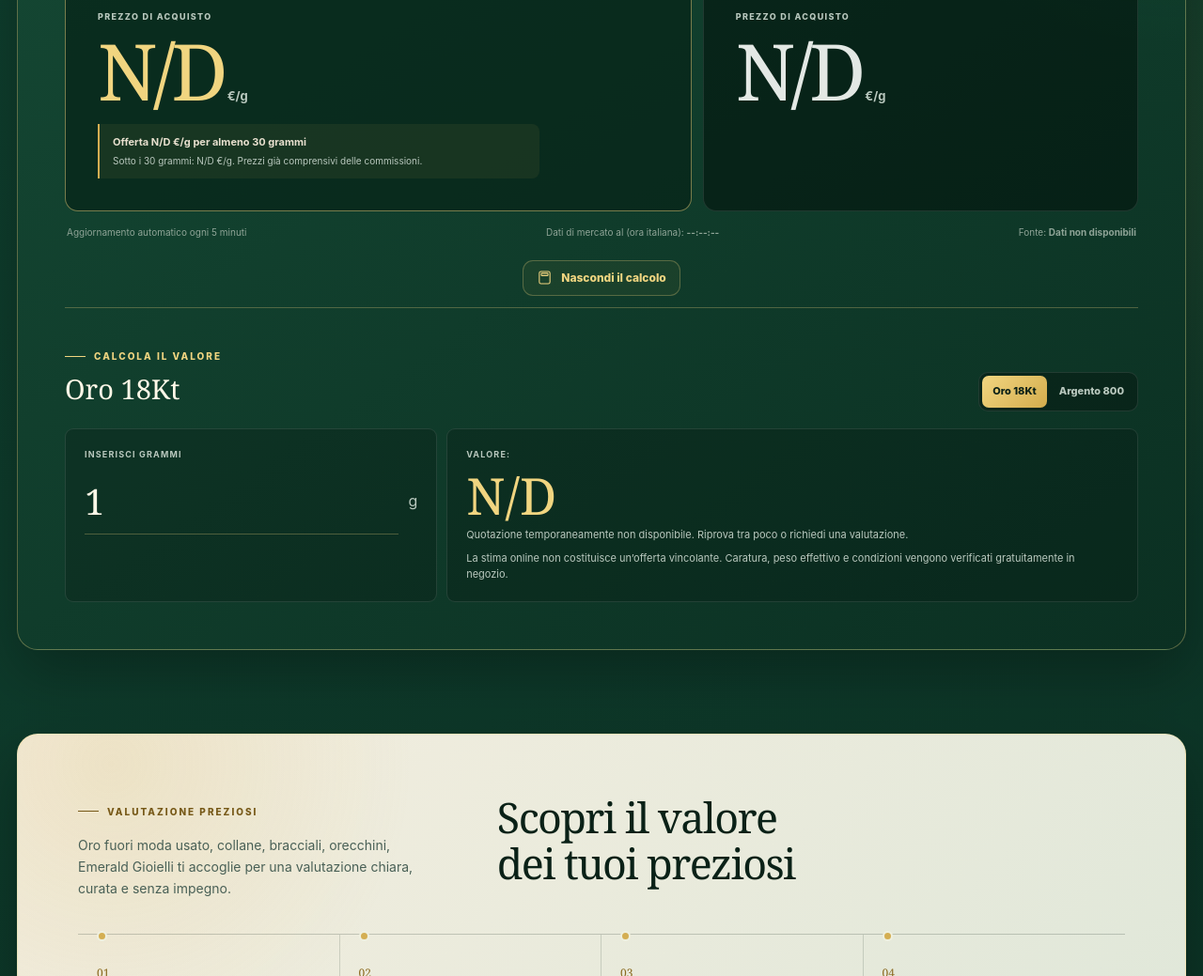
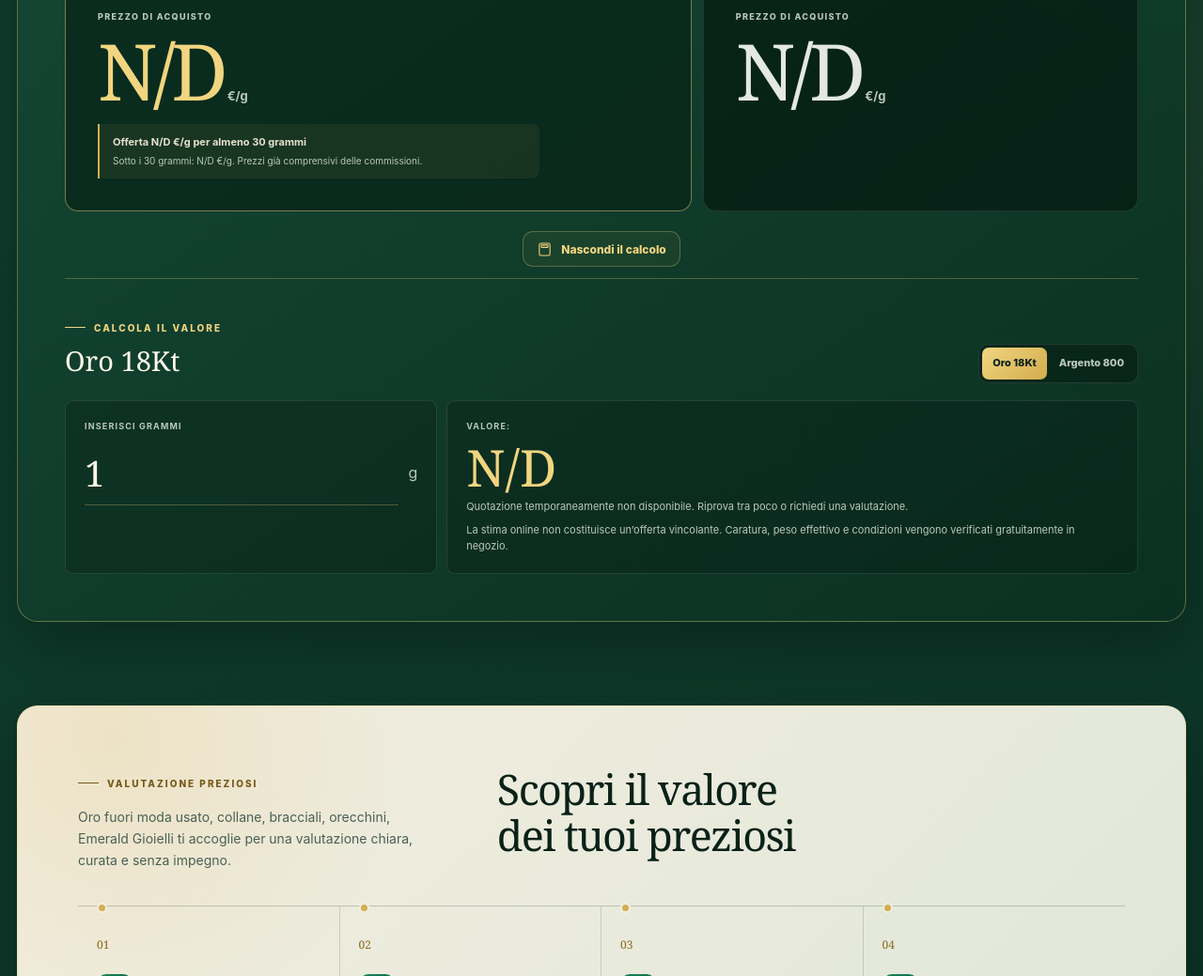
Before and after one commit to LorenzoBonaccorso/emerald-gioielli, a website: page index.html in a window 1280 px wide. Shown: the part 1037-2076 px from the top of the page at 94% size. Drawn offline with Linux system fonts and the light colour scheme; no server answers.

Commit message:
Rimuove la riga con frequenza, data e fonte delle quotazioni

```diff
--- a/index.html
+++ b/index.html
@@ -169,12 +169,7 @@
 </div>
 </div>
 
-<div class="metals-update-row">
-<span>Aggiornamento automatico ogni 5 minuti</span>
-<span>Dati di mercato al (ora italiana): <strong id="metals-updated" aria-live="polite">--:--:--</strong></span>
-<span>Fonte: <strong id="metals-source">--</strong></span>
-</div>
-<noscript><p>Le quotazioni si riferiscono alla data indicata. Per aggiornare i dati e usare il calcolatore attiva JavaScript, oppure contatta il negozio per una valutazione.</p></noscript>
+<noscript><p>Le quotazioni pubblicate sono indicative. Per aggiornare i dati e usare il calcolatore attiva JavaScript, oppure contatta il negozio per una valutazione.</p></noscript>
 
 <div class="calculator-toggle-row">
 <button class="calculator-toggle-button" id="calculator-toggle" type="button" aria-expanded="true" aria-controls="metals-converter">
--- a/script.js
+++ b/script.js
@@ -11,8 +11,6 @@ const CACHE_KEY_PREZZI = 'emerald-metals-live-prices-v9';
 const priceGold18Element = document.getElementById('price-gold18');
 const priceGold24Element = document.getElementById('price-gold24');
 const priceSilver800Element = document.getElementById('price-silver800');
-const updatedElement = document.getElementById('metals-updated');
-const sourceElement = document.getElementById('metals-source');
 const liveBadgeElement = document.getElementById('metals-live-badge');
 const liveTextElement = document.getElementById('metals-live-text');
 const gramsInput = document.getElementById('metal-grams');
@@ -37,7 +35,6 @@ let prezzoStandard18EurGrammo = null;
 let prezzoPromo18EurGrammo = null;
 let prezzoOroPuroEurGrammo = null;
 let prezzoArgento800EurGrammo = null;
-let ultimoAggiornamentoPrezzo = null;
 let currentAsset = 'gold18';
 let currentGoldAsset = 'gold18';
 let usingCachedPrices = false;
@@ -94,7 +91,6 @@ function applicaQuotazione(snapshot, cached) {
  prezzoStandard18EurGrammo = quote.standard18;
  prezzoPromo18EurGrammo = quote.promo18;
  prezzoArgento800EurGrammo = quote.argento800;
- ultimoAggiornamentoPrezzo = quote.asOf;
  currentMarketSource = quote.provider;
  currentPriceMode = quote.mode;
  usingCachedPrices = cached;
@@ -118,14 +114,8 @@ function caricaPrezziDiRiserva() {
 }
 
 function aggiornaStatoLive() {
- if (updatedElement) {
- updatedElement.textContent = ultimoAggiornamentoPrezzo instanceof Date && !Number.isNaN(ultimoAggiornamentoPrezzo.getTime())
- ? ultimoAggiornamentoPrezzo.toLocaleString('it-IT', { dateStyle: 'short', timeStyle: 'medium', timeZone: 'Europe/Rome' })
- : '--:--:--';
- }
  const hasPrices = Number.isFinite(prezzoOroPuroEurGrammo);
  if (liveTextElement) liveTextElement.textContent = !hasPrices ? 'DATI NON DISPONIBILI' : usingCachedPrices ? 'ULTIMO DATO' : 'AGGIORNATO';
- if (sourceElement) sourceElement.textContent = currentMarketSource;
  if (liveBadgeElement) {
   liveBadgeElement.classList.toggle('cached', usingCachedPrices || !hasPrices);
   const modeLabel = currentPriceMode === 'bid' ? 'prezzo bid' : 'prezzo spot';
@@ -331,7 +321,6 @@ async function aggiornaPrezziLive() {
     prezzoStandard18EurGrammo = null;
     prezzoPromo18EurGrammo = null;
     prezzoArgento800EurGrammo = null;
-    ultimoAggiornamentoPrezzo = null;
     currentMarketSource = 'Dati non disponibili';
    }
    usingCachedPrices = true;
--- a/scripts/build-site.mjs
+++ b/scripts/build-site.mjs
@@ -19,8 +19,6 @@ export function renderQuoteHtml(template, snapshot, now = Date.now()) {
   'gold18-offer-title': `Offerta ${euro(quote.promo18, 1)} €/g per almeno ${SOGLIA_PROMO_GRAMMI} grammi`,
   'gold18-offer-text': `Sotto i ${SOGLIA_PROMO_GRAMMI} grammi: ${euro(quote.standard18, 1)} €/g. Prezzi già comprensivi delle commissioni.`,
   'metals-live-text': 'QUOTAZIONE PUBBLICATA',
-  'metals-updated': quote.asOf.toLocaleString('it-IT', { dateStyle: 'short', timeStyle: 'medium', timeZone: 'Europe/Rome' }),
-  'metals-source': quote.provider,
   'metal-total': `${euro(quote.standard18, 1)} €`,
   'converter-note': `Prezzo sotto soglia: ${euro(quote.standard18, 1)} €/g. Offerta da ${SOGLIA_PROMO_GRAMMI} g: ${euro(quote.promo18, 1)} €/g.`
  };
--- a/style.css
+++ b/style.css
@@ -676,16 +676,6 @@ button {
   font-size: 10px;
 }
 
-.metals-update-row {
-  display: flex;
-  flex-wrap: wrap;
-  justify-content: space-between;
-  gap: 7px 20px;
-  margin: 14px 2px 0;
-  color: #8fa497;
-  font-size: 10px;
-}
-
 .calculator-toggle-row {
   display: flex;
   justify-content: center;
@@ -1751,10 +1741,6 @@ button {
     font-size: clamp(54px, 17vw, 75px);
   }
 
-  .metals-update-row {
-    display: grid;
-  }
-
   .converter-heading {
     display: grid;
   }
```
Also changed, not shown: tests/build-site.test.mjs (+6 -5 lines), README.md.
